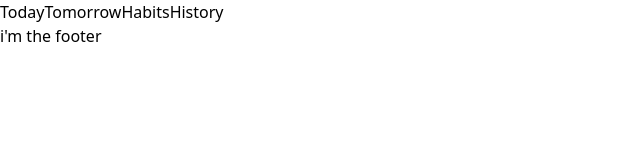
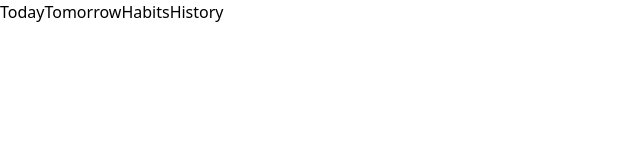
Before and after one commit to ilorez/todolist, a React (Vite) app: page / in a window 1280 px wide. Shown: the top 160 px of the page, without its empty margins (0-640 px from the left). Built offline with nearby package versions, Linux system fonts and the light colour scheme; what @radix-ui/themes would draw is missing.

Commit message:
add footer component

```diff
--- /dev/null
+++ b/src/components/Footer.jsx
@@ -0,0 +1,7 @@
+function Footer(){
+    return (
+        <></>
+    )
+}
+
+export default Footer
--- a/src/layouts/RootLayout.jsx
+++ b/src/layouts/RootLayout.jsx
@@ -1,5 +1,6 @@
 import { Outlet } from "react-router-dom"
 import Nav from "../components/Nav"
+import Footer from "../components/Footer"
 
 function RootLayout() {
     return (
@@ -10,9 +11,7 @@ function RootLayout() {
             <main>
                 <Outlet />
             </main>
-            <footer>
-                i'm the footer
-            </footer>
+            <Footer />
         </>
     )
 }
```
